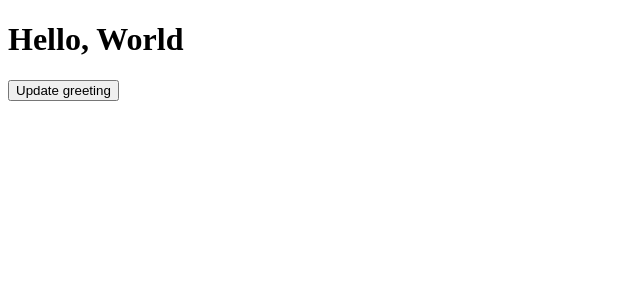
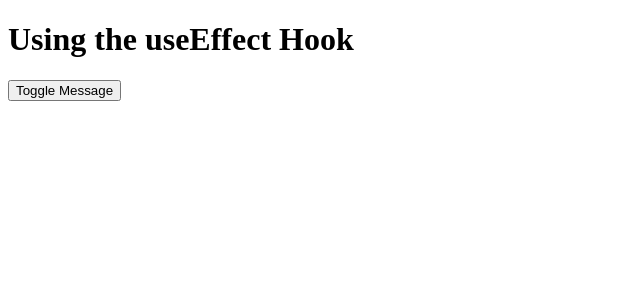
Before and after one commit to jeevan10017/Advanced-React-CourseEra, a React (Create React App) app: page / in a window 1280 px wide. Shown: the top 300 px of the page, without its empty margins (0-640 px from the left). Built offline with nearby package versions, Linux system fonts and the light colour scheme.

Commit message:
Using useEffect for Document Title

```diff
--- a/src/App.js
+++ b/src/App.js
@@ -1,24 +1,80 @@
-import { useState } from "react";
+//UseState Using PrevState Example
 
-export default function App() {
-  const [greeting, setGreeting] = useState(
-    {
-        greet: "Hello",
-        place: "World"
-    }
-  );
-  console.log(greeting, setGreeting);
 
-  function updateGreeting() {
-    setGreeting(prevState => {
-        return {...prevState, place: "World-Wide Web"}
-    });
+// import { useState } from "react";
+
+// export default function App() {
+//   const [giftCard, setGiftCard] = useState(
+//     {
+//         firstName: "Jennifer",
+//         lastName: "Smith",
+//         text: "Free dinner for 4 guests",
+//         valid: true,
+//         instructions: "To use your coupon, click the button below.",
+//     }
+//   );
+
+//   function spendGiftCard() {
+//     setGiftCard(prevState => {
+//         return {
+//           ...prevState,
+//           text: "Your coupon has been used.",
+//           valid: false,
+//           instructions: "Please visit our restaurant to renew your gift card.",
+//         }
+//     });
+//   }
+
+//   return (
+//     <div style={{padding: '40px'}}>
+//       <h1>
+//         Gift Card Page
+//       </h1>
+//       <h2>
+//         Customer: {giftCard.firstName} {giftCard.lastName}
+//       </h2>
+//       <h3>
+//         {giftCard.text}
+//       </h3>
+//       <p>
+//         {giftCard.instructions}
+//       </p>
+//       {
+//         giftCard.valid && (
+//           <button onClick={spendGiftCard}>
+//             Spend Gift Card
+//           </button>
+//         )
+//       }
+//     </div>
+//   );
+// }
+
+
+
+import React from 'react'
+import { useState,useEffect } from 'react'
+
+const App = () => {
+  const [toggle, setToggle] = useState(false)
+
+  const clickHandler = () => {
+    setToggle(!toggle)
   }
+
+  useEffect(() => {
+    document.title = toggle ? 'Toggle is ON' : 'Toggle is OFF';
+  }, [toggle])
+
+
 
   return (
     <div>
-      <h1>{greeting.greet}, {greeting.place}</h1>
-      <button onClick={updateGreeting}>Update greeting</button>
+      <h1>Using the useEffect Hook</h1>
+      <button onClick={clickHandler}>Toggle Message </button>
+{toggle && <h2>Toggle Message is Here </h2>  }
     </div>
-  );
+  )
 }
+
+export default App
```
